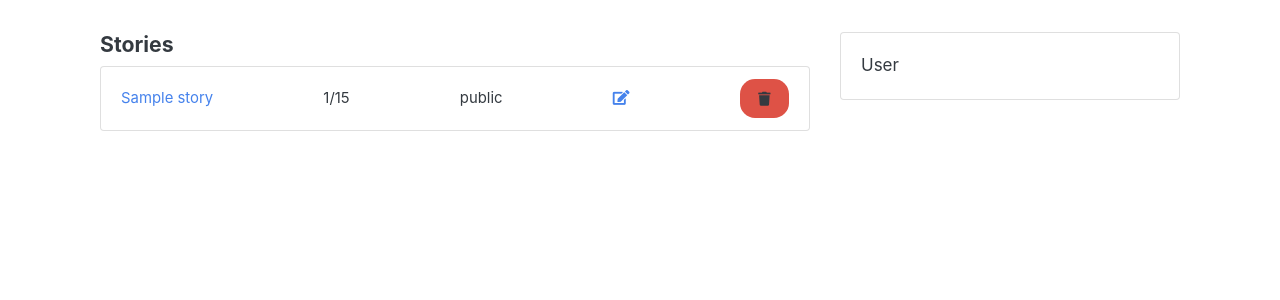
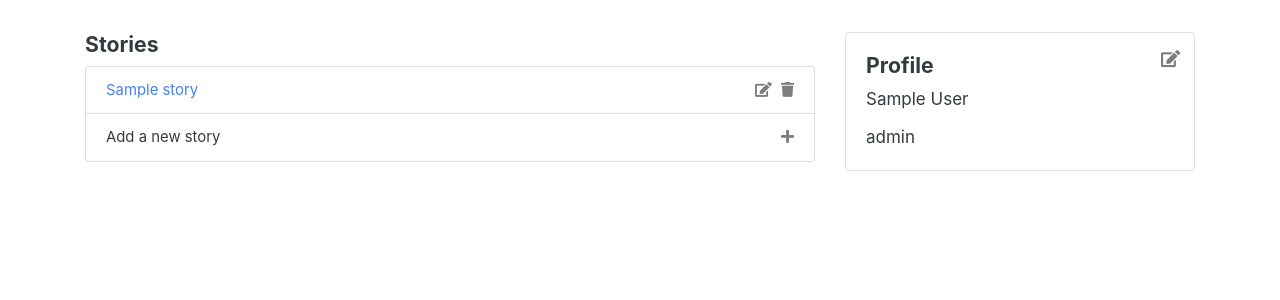
Before and after one commit to Kassmanben/boilerplate-login, a Node server app: page /profile in a window 1280 px wide. Shown: the part 59-359 px from the top of the page. Run offline with Node 20, Linux system fonts and the light colour scheme; a user stored in the database is signed in; tables that the repository leaves empty hold one stand-in row (values such as "Sample post"); some libraries are stand-ins or nearby versions.

Commit message:
Added profile page and edit profile feature

```diff
--- a/app.js
+++ b/app.js
@@ -9,6 +9,10 @@ const methodOverride = require("method-override");
 const passport = require("passport");
 const path = require("path");
 const session = require("express-session");
+const Handlebars = require("handlebars");
+const {
+  allowInsecurePrototypeAccess,
+} = require("@handlebars/allow-prototype-access");
 
 const MongoStore = require("connect-mongo")(session);
 const connectDB = require("./config/db");
@@ -65,6 +69,7 @@ app.engine(
     },
     defaultLayout: "main",
     extname: ".hbs",
+    handlebars: allowInsecurePrototypeAccess(Handlebars),
   })
 );
 app.set("view engine", ".hbs");
--- a/package.json
+++ b/package.json
@@ -10,6 +10,7 @@
   "author": "Ben Kassman",
   "license": "MIT",
   "dependencies": {
+    "@handlebars/allow-prototype-access": "^1.0.3",
     "bcryptjs": "^2.4.3",
     "connect-mongo": "^3.2.0",
     "cookie-parser": "^1.4.5",
@@ -18,6 +19,7 @@
     "express-flash": "0.0.2",
     "express-handlebars": "^5.1.0",
     "express-session": "^1.17.1",
+    "handlebars": "^4.7.6",
     "mandrill-api": "^1.0.45",
     "method-override": "^3.0.0",
     "moment": "^2.29.1",
--- a/public/constants/constants.js
+++ b/public/constants/constants.js
@@ -1,6 +1,7 @@
 module.exports = Object.freeze({
   FLASH_MESSAGES: {
     REDIRECT_ERRORS: {
+      EDIT_PROFILE_ERROR: "There were errors updating your profile.",
       INVALID_LINK: "That link is invalid. Please try again.",
       NOT_FOUND: "The page you're looking for was not found.",
       GENERIC_ERROR: "Sorry, something went wrong. Please try again.",
--- a/public/css/style.css
+++ b/public/css/style.css
@@ -137,3 +137,40 @@ p {
   font-size: medium;
   font-weight: 700;
 }
+
+.delete-form {
+  display: inline-block;
+  margin: 0 0 0 5px;
+}
+
+.icon-btn {
+  padding: 0;
+  background-color: transparent;
+  display: inline-block;
+  border: 0;
+  color: #7d7d7d;
+}
+
+.icon-btn.edit {
+  position: absolute;
+  top: 10%;
+  right: 4%;
+}
+
+.icon-btn.delete:hover {
+  color: red;
+}
+
+.edit-link,
+.add-link {
+  color: #7d7d7d;
+}
+
+.edit-link:hover,
+.add-link:hover {
+  color: #4582ec;
+}
+
+.action-buttons a {
+  display: inline-block;
+}
--- a/routes/index.js
+++ b/routes/index.js
@@ -17,9 +17,11 @@ router.get("/profile", ensureAuth, async (req, res) => {
     // lean means it's returned as a plain js object, not mongoose
     const stories = await Story.find({
       user: req.user.id,
-    }).lean();
+    })
+      .populate("user")
+      .lean();
+
     res.render("profile", {
-      name: req.user.firstName,
       stories,
     });
   } catch (err) {
--- a/routes/stories.js
+++ b/routes/stories.js
@@ -67,7 +67,7 @@ router.get("/:id", ensureAuth, async (req, res) => {
         type: "alert-danger",
         message: constants.FLASH_MESSAGES.REDIRECT_ERRORS.NOT_FOUND,
       };
-      console.error(err);
+      console.log("No story found");
       res.redirect("/");
     }
 
--- a/views/profile.hbs
+++ b/views/profile.hbs
@@ -1,77 +1,132 @@
-<div class="container">
 <div class="row">
   <div class="col-md-4 order-md-2 col-sm-12 order-sm-1">
     <div class="card">
-        <div class="card-body">User</div>
+      <div class="card-body">
+        <h5>Profile</h5>
+        <div class="card-title">{{ user.displayName }}</div>
+        <div class="card-text">{{ user.permissions }}</div>
+        <button
+          type="button"
+          class="icon-btn edit"
+          data-toggle="modal"
+          data-target="#editProfile"
+        >
+          <i class="fas fa-edit"></i>
+        </button>
+      </div>
     </div>
   </div>
   <div class="col-md-8 order-md-1 col-sm-12 order-sm-1">
     <h5>Stories</h5>
+    <ul class="list-group">
       {{#if stories}}
-      <ul class="list-group">
       {{#each stories}}
       <li
         class="list-group-item d-flex justify-content-between align-items-center"
       >
         <a href="/stories/{{ _id }}">{{ title }}</a>
-          <span>{{formatDate createdAt 'M/D'}}</span>
-          <span class="dash-status">
-            {{ status }}
-          </span>
-          <a href="/stories/edit/{{ _id }}">
+        <div class="action-buttons">
+          <a href="/stories/edit/{{ _id }}" class="edit-link">
             <i class="fas fa-edit"></i>
           </a>
-          <form action="/stories/{{ _id }}" method="POST" id="delete-form">
+          <form
+            action="/stories/{{ _id }}"
+            method="POST"
+            id="delete-form"
+            class="delete-form"
+          >
             <input type="hidden" name="_method" value="DELETE" />
-            <button type="submit" class="btn red">
+            <button type="submit" class="icon-btn delete">
               <i class="fas fa-trash"></i>
             </button>
           </form>
+        </div>
       </li>
       {{/each}}
+      {{/if}}
+      <li
+        class="list-group-item d-flex justify-content-between align-items-center"
+      >
+        <span> Add a new story </span>
+        <div class="action-buttons">
+          <a href="/stories/add" class="add-link">
+            <i class="fas fa-plus"></i>
+          </a>
+        </div>
+      </li>
     </ul>
-      {{/if}}
+  </div>
+</div>
+
+<div
+  class="modal fade"
+  id="editProfile"
+  tabindex="-1"
+  aria-labelledby="editProfileLabel"
+  aria-hidden="true"
+>
+  <div class="modal-dialog">
+    <div class="modal-content">
+      <div class="modal-header">
+        <h5 class="modal-title" id="editProfileLabel">Edit Profile</h5>
+        <button
+          type="button"
+          class="close"
+          data-dismiss="modal"
+          aria-label="Close"
+        >
+          <span aria-hidden="true">&times;</span>
+        </button>
+      </div>
+      <div class="modal-body">
+        <form action="/users/edit" method="POST" class="top-margin">
+          <input type="hidden" name="_method" value="PUT" />
+          <div class="form-group">
+            <label for="firstName">First Name</label>
+            <input
+              type="text"
+              id="firstName"
+              name="firstName"
+              autocomplete="family-name"
+              class="form-control"
+              placeholder="First Name"
+              value="{{ user.firstName }}"
+              autocomplete="given-name"
+            />
+            <div class="validation-text">{{ errors.firstName }}</div>
+          </div>
+          <div class="form-group">
+            <label for="lastName">Last Name</label>
+            <input
+              type="text"
+              id="lastName"
+              name="lastName"
+              autocomplete="family-name"
+              class="form-control"
+              placeholder="Last Name"
+              value="{{ user.lastName }}"
+              autocomplete="family-name"
+            />
+            <div class="validation-text">{{ errors.lastName }}</div>
+          </div>
+          <div class="form-group">
+            <label for="email">Email</label>
+            <input
+              type="text"
+              id="email"
+              name="email"
+              class="form-control"
+              placeholder="Email"
+              value="{{ user.email }}"
+              autocomplete="email"
+            />
+            <div class="validation-text">{{ errors.email }}</div>
+          </div>
+        </form>
+      </div>
+      <div class="modal-footer">
+        <button type="submit" class="btn btn-primary">Update Profile</button>
       </div>
     </div>
   </div>
-
-<!-- <div class="row">
-  <div class="col s12 m6">
-    {{#if stories}}
-    <ul class="collection with-header">
-      <li class="collection-header"><h4>Stories</h4></li>
-      {{#each stories}}
-      <li class="collection-item">
-        <div>
-
 </div>
-        </div>
-      </li>
-      {{/each}}
-    </ul>
-    {{else}}
-    <ul class="collection with-header">
-      <li class="collection-header"><h4>Stories</h4></li>
-      <li class="collection-item">You don't have any stories.</li>
-    </ul>
-    {{/if}}
-  </div>
-
-  <div class="col s12 m6">
-    <div class="card">
-      <div class="card-image">
-        <span class="card-title">Card Title</span>
-        <a class="btn-floating halfway-fab waves-effect waves-light red"
-          ><i class="fas fa-edit"></i
-        ></a>
-      </div>
-      <div class="card-content">
-        <p>
-          I am a very simple card. I am good at containing small bits of
-          information. I am convenient because I require little markup to use
-          effectively.
-        </p>
-      </div>
-    </div>
-  </div>
-</div> -->
```
Also changed, not shown: routes/users.js (+65 -1 lines), 1 other file. Lines whose indentation alone changed are shown as unchanged.
